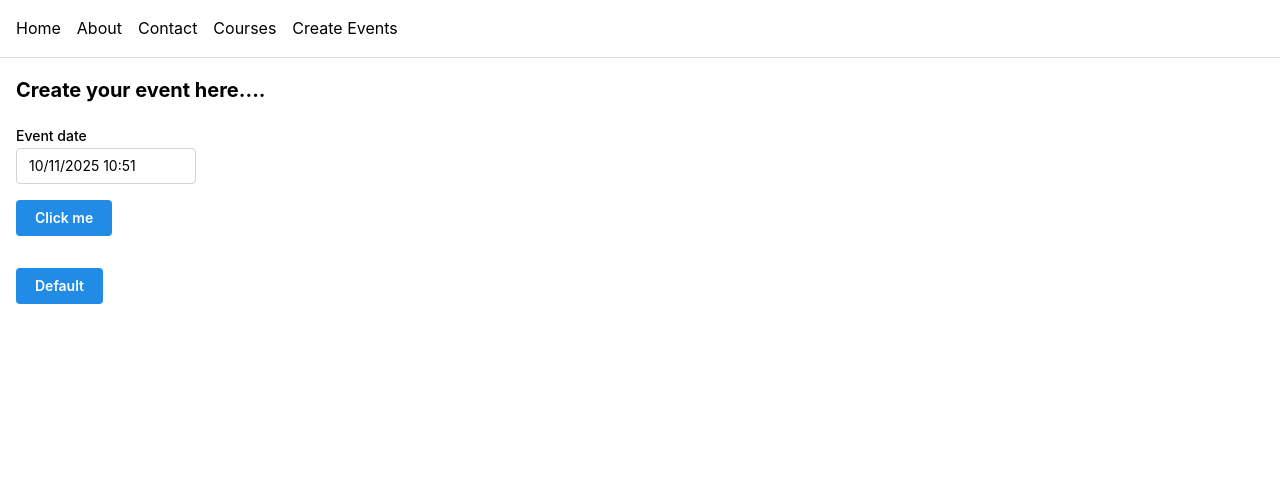
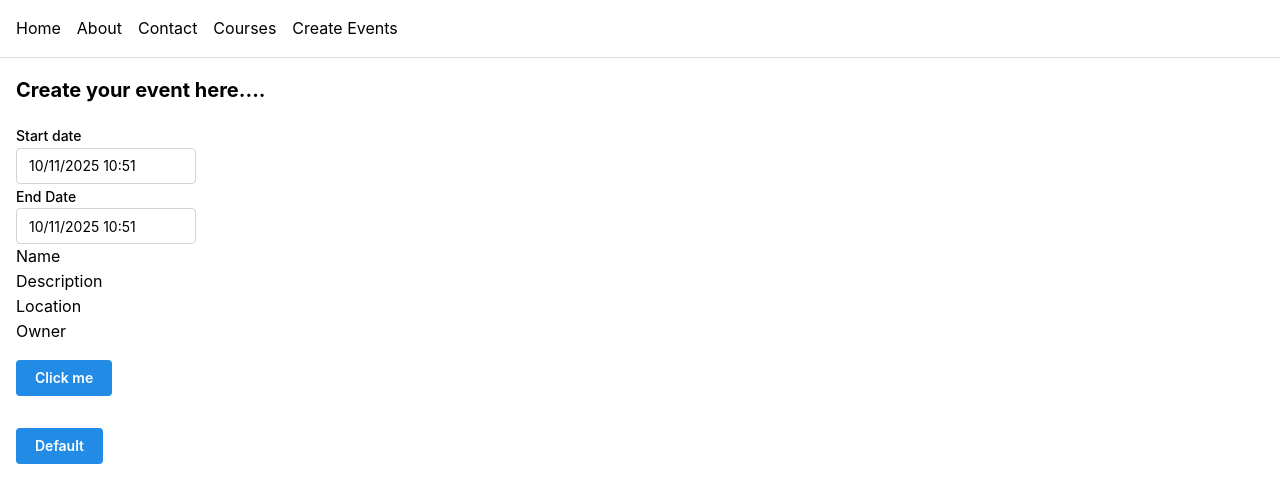
Before and after one commit to pavlaguttesen/flowTre, a Next.js app: page /events/createevent in a window 1280 px wide. Shown: the top 502 px of the page. Built offline with nearby package versions, Linux system fonts and the light colour scheme.

Commit message:
SendEventWorks

```diff
--- a/app/api/events/route.ts
+++ b/app/api/sessions/route.ts
@@ -1,4 +1,4 @@
-// app/api/events/route.ts
+// app/api/sessions/route.ts
 
 import { NextResponse } from "next/server";
 import { createClient } from "@supabase/supabase-js";
@@ -20,7 +20,12 @@ export async function POST(req: Request) {
   const { data, error } = await supabase
     .from("sessions")
     .insert({
-      starts_at: body.starts_at, // 2025-11-02T11:00:00.000Z
+      starts_at: body.starts_at,
+      ends_at: body.ends_at,
+      title: body.title,
+      description: body.description,
+      location: body.location,
+      owner: body.owner,
     })
     .select()
     .single();
--- a/app/events/createevent/page.tsx
+++ b/app/events/createevent/page.tsx
@@ -9,21 +9,29 @@ import { useState } from "react";
 
 export default function CreateEventForm() {
   const [date, setDate] = useState<Date | null>(new Date());
+  const [endDate, setEndDate] = useState<Date | null>(new Date());
   const [name, setName] = useState("");
-
+  const [description, setDescription] = useState("");
+  const [location, setLocation] = useState("");
+  const [owner, setOwner] = useState("");
+  const [created, setCreated] = useState(new Date());
 
   async function handleSubmit(e: React.FormEvent) {
     e.preventDefault();
 
-    if (!date || !name) return(
-      alert("Please fill in all fields")
-    );
+    if (!date || !name || !endDate || !owner)
+      return alert("Please fill in all fields");
 
-    const res = await fetch("/api/events", {
+    const res = await fetch("/api/sessions", {
       method: "POST",
       body: JSON.stringify({
-        starts_at: date.toString(),
-        title: name.toString(),
+        starts_at: date.toISOString(),
+        ends_at: endDate.toISOString(),
+        title: name.trim(),
+        description: description.trim() || null,
+        location: location.trim() || null,
+        owner: owner.trim(),
+        created_at: created.toISOString(),
       }),
       headers: { "Content-Type": "application/json" },
     });
@@ -37,14 +45,68 @@ export default function CreateEventForm() {
         Create your event here....
       </Text>
 
+      {/* Start Time */}
       <DateTimePicker
         style={{ width: "180px" }}
-        label="Event date"
+        label="Start date"
         value={date ? date.toISOString() : null} // or your preferred format
         onChange={(value) => {
           setDate(value ? new Date(value) : null);
         }}
       />
+
+      {/* End Time */}
+      <DateTimePicker
+        style={{ width: "180px" }}
+        label="End Date"
+        value={endDate ? endDate.toISOString() : null} // or your preferred format
+        onChange={(value) => {
+          setEndDate(value ? new Date(value) : null);
+        }}
+      />
+      {/* Name */}
+      <div>
+        <label htmlFor="name">Name</label>
+        <input
+          type="text"
+          id="name"
+          value={name}
+          onChange={(e) => setName(e.target.value)}
+        />
+      </div>
+
+      {/* Description */}
+      <div>
+        <label htmlFor="description">Description</label>
+        <input
+          type="text"
+          id="description"
+          value={description}
+          onChange={(e) => setDescription(e.target.value)}
+        />
+      </div>
+
+      {/* Location */}
+      <div>
+        <label htmlFor="location">Location</label>
+        <input
+          type="text"
+          id="location"
+          value={location}
+          onChange={(e) => setLocation(e.target.value)}
+        />
+      </div>
+
+      {/* Owner */}
+      <div>
+        <label htmlFor="owner">Owner</label>
+        <input
+          type="text"
+          id="owner"
+          value={owner}
+          onChange={(e) => setOwner(e.target.value)}
+        />
+      </div>
 
       <Button className="mt-4" type="submit" variant="filled">
         Click me
```
